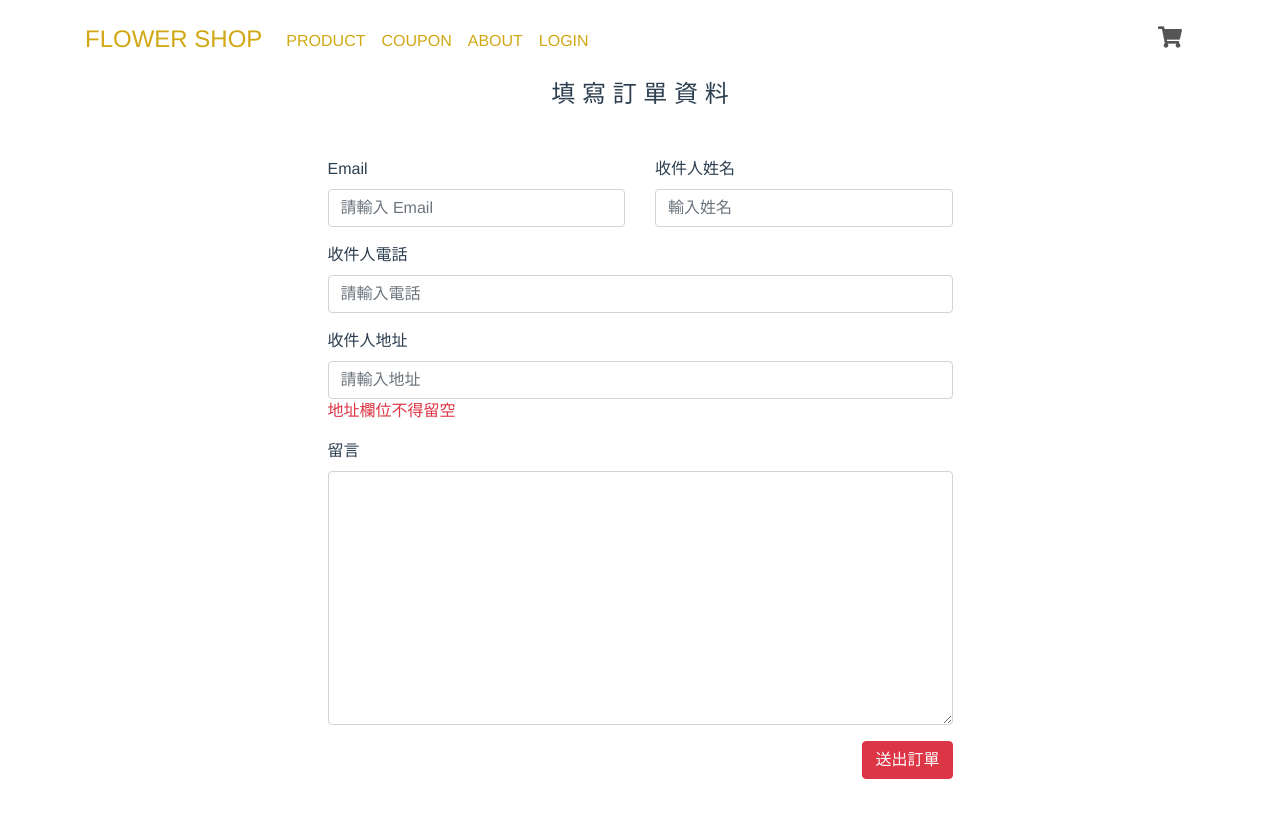
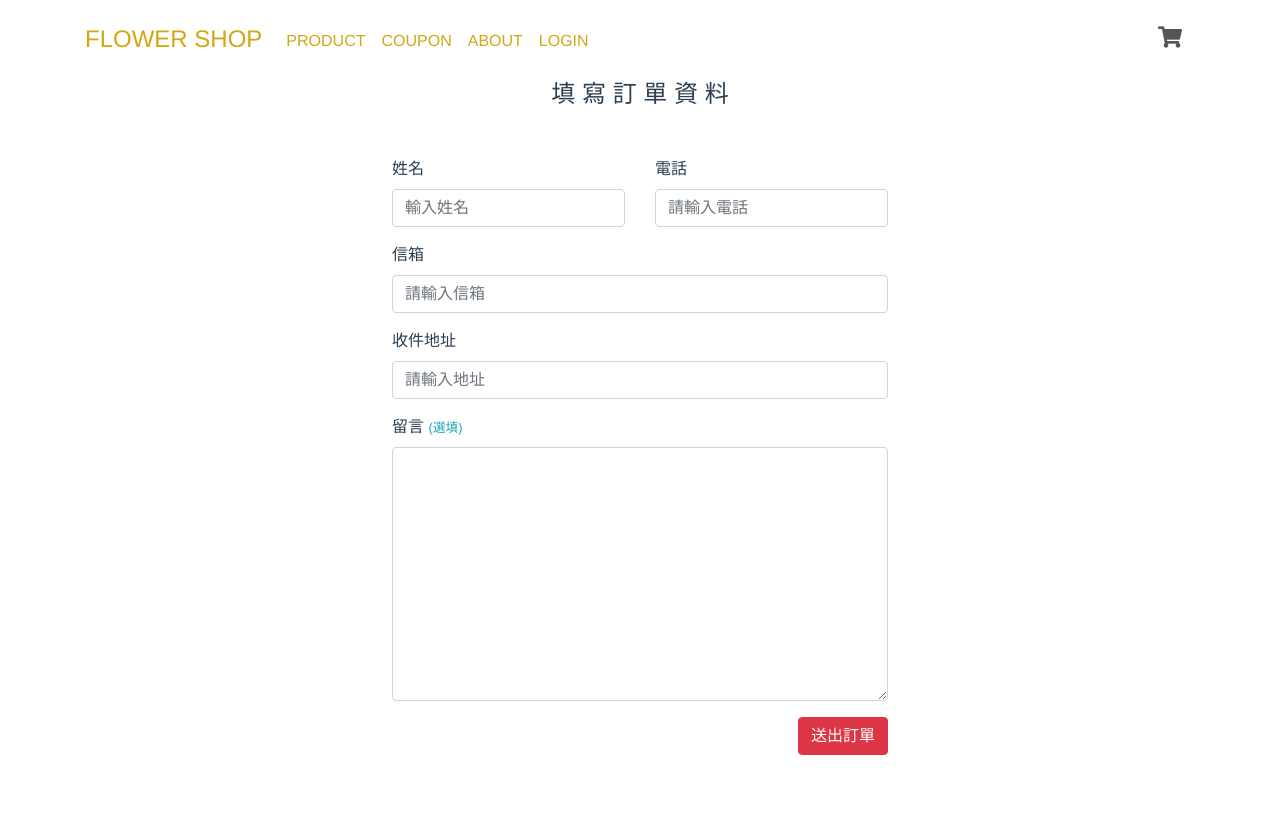
Before and after one commit to Aimerist/FlowerShop_Vue2, a Vue app: page /#/consumerform in a window 1280 px wide. Shown: the top 818 px of the page. Built offline with nearby package versions, Linux system fonts and the light colour scheme; no server answers.

Commit message:
feat: 新增 表單驗證 in 消費者訂購資料頁，使用veeValidate套件

```diff
--- a/package.json
+++ b/package.json
@@ -13,7 +13,7 @@
     "core-js": "^3.6.5",
     "jquery": "^3.5.1",
     "popper.js": "^1.16.1",
-    "vee-validate": "^3.3.7",
+    "vee-validate": "^3.3.9",
     "vue": "^2.6.11",
     "vue-axios": "^2.1.5",
     "vue-loading-overlay": "^3.3.3",
--- a/src/views/front/ConsumerForm.vue
+++ b/src/views/front/ConsumerForm.vue
@@ -2,34 +2,44 @@
   <div>
     <div class="h4 text-center mb-3">填 寫 訂 單 資 料</div>
     <div class="my-5 row justify-content-center">
-  <form class="col-md-6 text-left">
+      <ValidationObserver>
+        <form class="text-left">
           <div class="row">
             <div class="form-group col-md-6">
-        <label for="useremail">Email</label>
-        <input type="email" class="form-control" name="email" id="useremail"
-          v-model="form.user.email" placeholder="請輸入 Email" required>
-        <span class="text-danger"></span>
+              <label for="username">姓名</label>
+              <ValidationProvider name="姓名" rules="required" v-slot="{ errors }">
+                <input type="text" class="form-control" name="name" id="username"
+                  v-model="form.user.name" placeholder="輸入姓名">
+                <span class="text-danger">{{ errors[0] }}</span>
+              </ValidationProvider>
             </div>
             <div class="form-group col-md-6">
-        <label for="username">收件人姓名</label>
-        <input type="text" class="form-control" name="name" id="username"
-          v-model="form.user.name" placeholder="輸入姓名">
-        <span class="text-danger"></span>
+              <label for="usertel">電話</label>
+              <ValidationProvider name="電話" rules="required" v-slot="{ errors }">
+                <input type="tel" class="form-control" id="usertel"
+                  v-model="form.user.tel" placeholder="請輸入電話">
+                <span class="text-danger">{{ errors[0] }}</span>
+              </ValidationProvider>
             </div>
           </div>
           <div class="form-group">
-      <label for="usertel">收件人電話</label>
-      <input type="tel" class="form-control" id="usertel"
-        v-model="form.user.tel" placeholder="請輸入電話">
+            <label for="useremail">信箱</label>
+            <ValidationProvider name="信箱" rules="required|email" v-slot="{ errors }">
+              <input type="email" class="form-control" name="email" id="useremail"
+                v-model="form.user.email" placeholder="請輸入信箱" required>
+              <span class="text-danger">{{ errors[0] }}</span>
+            </ValidationProvider>
           </div>
           <div class="form-group">
-      <label for="useraddress">收件人地址</label>
+            <label for="useraddress">收件地址</label>
+            <ValidationProvider name="地址" rules="required" v-slot="{ errors }">
               <input type="text" class="form-control" name="address" id="useraddress"
                 v-model="form.user.address" placeholder="請輸入地址">
-      <span class="text-danger">地址欄位不得留空</span>
+              <span class="text-danger">{{ errors[0] }}</span>
+            </ValidationProvider>
           </div>
           <div class="form-group">
-      <label for="comment">留言</label>
+            <label for="comment">留言 <small class="text-info">(選填)</small></label>
             <textarea name="" id="comment" class="form-control" cols="30" rows="10"
             v-model="form.message"></textarea>
           </div>
@@ -37,12 +47,33 @@
             <button class="btn btn-danger">送出訂單</button>
           </div>
         </form>
+      </ValidationObserver>
     </div>
   </div>
 </template>
 
 <script>
+import {
+  ValidationProvider,
+  ValidationObserver,
+  extend,
+} from 'vee-validate';
+import { required, email } from 'vee-validate/dist/rules';
+
+extend('required', {
+  ...required,
+  message: '{_field_} 欄位不得留空',
+});
+extend('email', {
+  ...email,
+  message: '{_field_} 必須是有效的電子郵件地址',
+});
+
 export default {
+  components: {
+    ValidationProvider,
+    ValidationObserver,
+  },
   data() {
     return {
       form: {
```
Also changed, not shown: 1 other file (tests, documents, lock files or other folders). Lines whose indentation alone changed are shown as unchanged.
